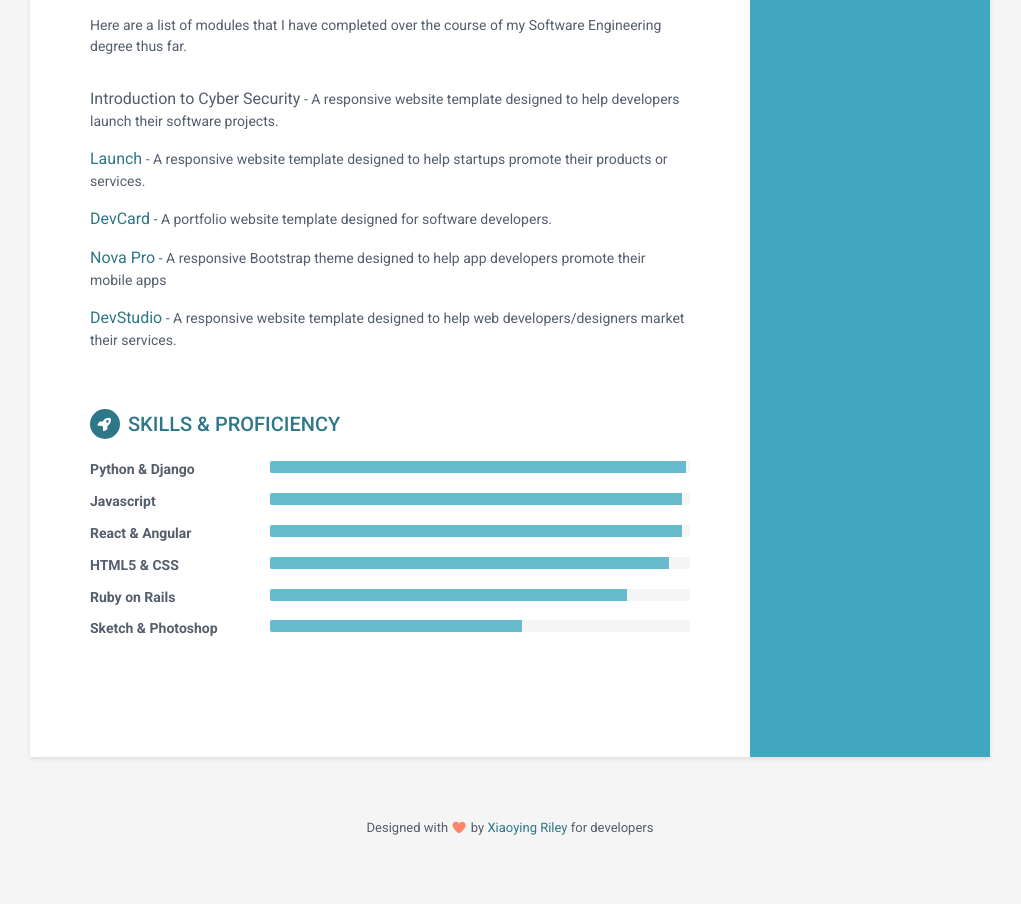
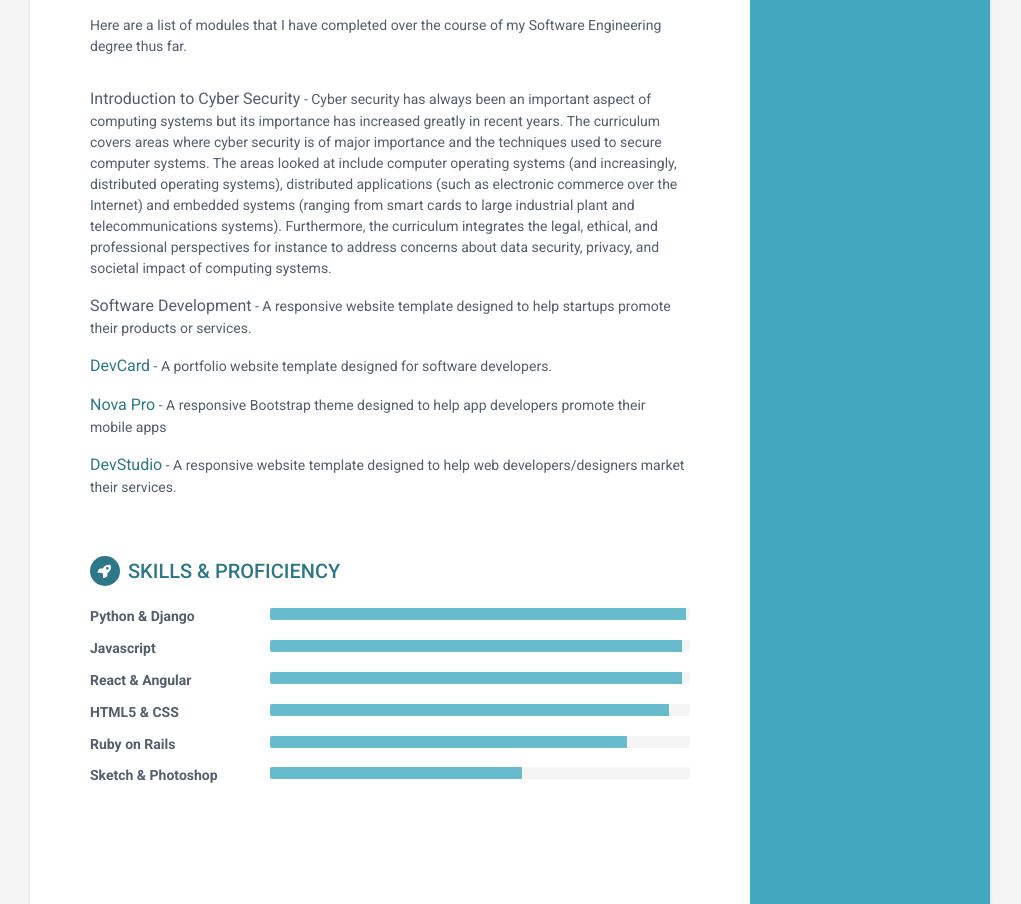
Before and after one commit to kayy-armani/kayy-armani.github.io, a plain HTML site: page index.html in a window 1280 px wide. Shown: the part 1159-2063 px from the top of the page, without its empty margins (130-1151 px from the left). Before the commit the page ends 2028 px from the top, so only its background shows below. Drawn offline with Linux system fonts and the light colour scheme.

Commit message:
changed the tagline

```diff
--- a/index.html
+++ b/index.html
@@ -115,11 +115,11 @@
                     <p>Here are a list of modules that I have completed over the course of my Software Engineering degree thus far.</p>
                 </div><!--//intro-->
                 <div class="item">
-                    <span class="project-title">Introduction to Cyber Security</span> - <span class="project-tagline">A responsive website template designed to help developers launch their software projects. </span>
+                    <span class="project-title">Introduction to Cyber Security</span> - <span class="project-tagline">Cyber security has always been an important aspect of computing systems but its importance has increased greatly in recent years. The curriculum covers areas where cyber security is of major importance and the techniques used to secure computer systems. The areas looked at include computer operating systems (and increasingly, distributed operating systems), distributed applications (such as electronic commerce over the Internet) and embedded systems (ranging from smart cards to large industrial plant and telecommunications systems). Furthermore, the curriculum integrates the legal, ethical, and professional perspectives for instance to address concerns about data security, privacy, and societal impact of computing systems. </span>
 
                 </div><!--//item-->
                 <div class="item">
-                    <span class="project-title"><a href="https://themes.3rdwavemedia.com/bootstrap-templates/startup/launch-bootstrap-5-template-for-saas-businesses/" target="_blank">Launch</a></span> - <span class="project-tagline">A responsive website template designed to help startups promote their products or services.</span>
+                    <span class="project-title">Software Development</span> - <span class="project-tagline">A responsive website template designed to help startups promote their products or services.</span>
                 </div><!--//item-->
                 <div class="item">
                     <span class="project-title"><a href="https://themes.3rdwavemedia.com/bootstrap-templates/resume/devcard-bootstrap-5-vcard-portfolio-template-for-software-developers/" target="_blank">DevCard</a></span> - <span class="project-tagline">A portfolio website template designed for software developers.</span>
@@ -184,12 +184,5 @@
         </div><!--//main-body-->
     </div>
 
-    <footer class="footer">
-        <div class="text-center">
-            <!--/* This template is free as long as you keep the footer attribution link. If you'd like to use the template without the attribution link, you can buy the commercial license via our website: themes.3rdwavemedia.com Thank you for your support. :) */-->
-            <small class="copyright">Designed with <i class="fa-solid fa-heart"></i> by <a href="http://themes.3rdwavemedia.com" target="_blank">Xiaoying Riley</a> for developers</small>
-        </div><!--//container-->
-    </footer><!--//footer-->
-
 </body>
 </html>
```
